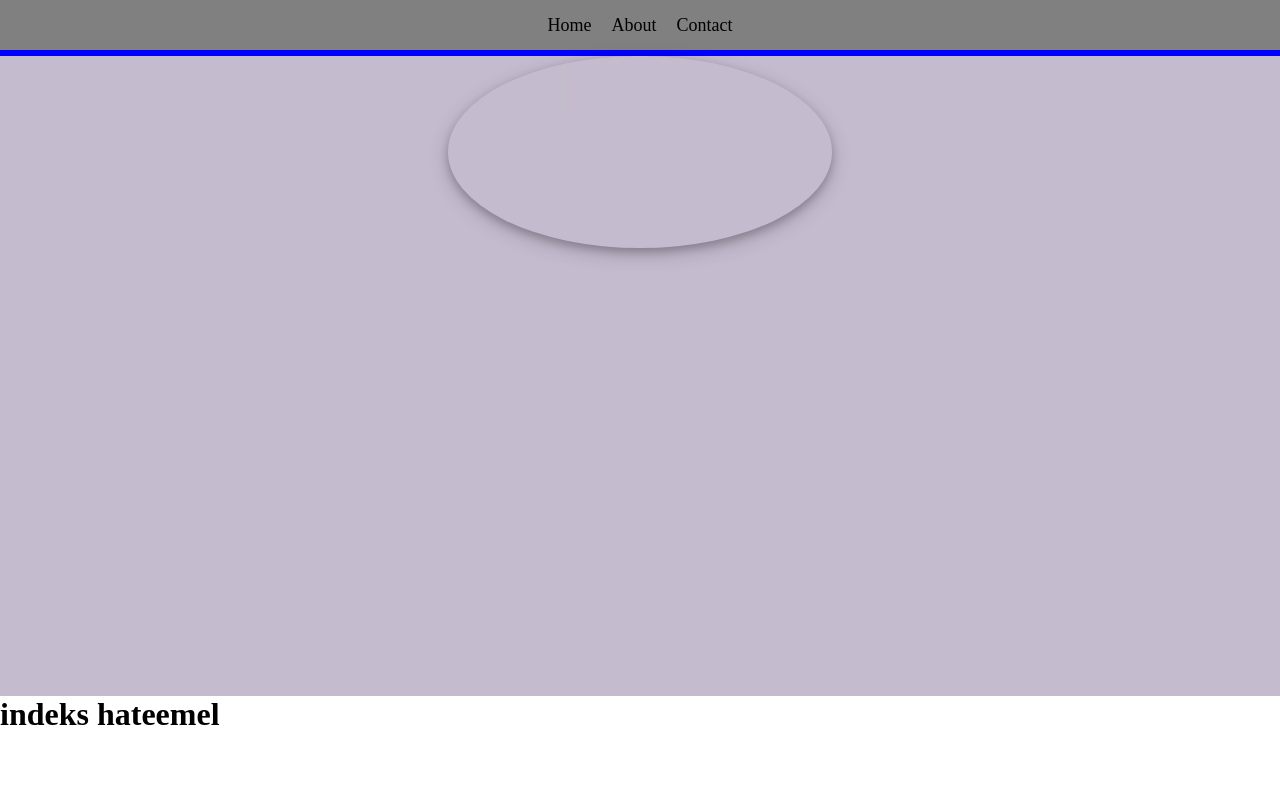
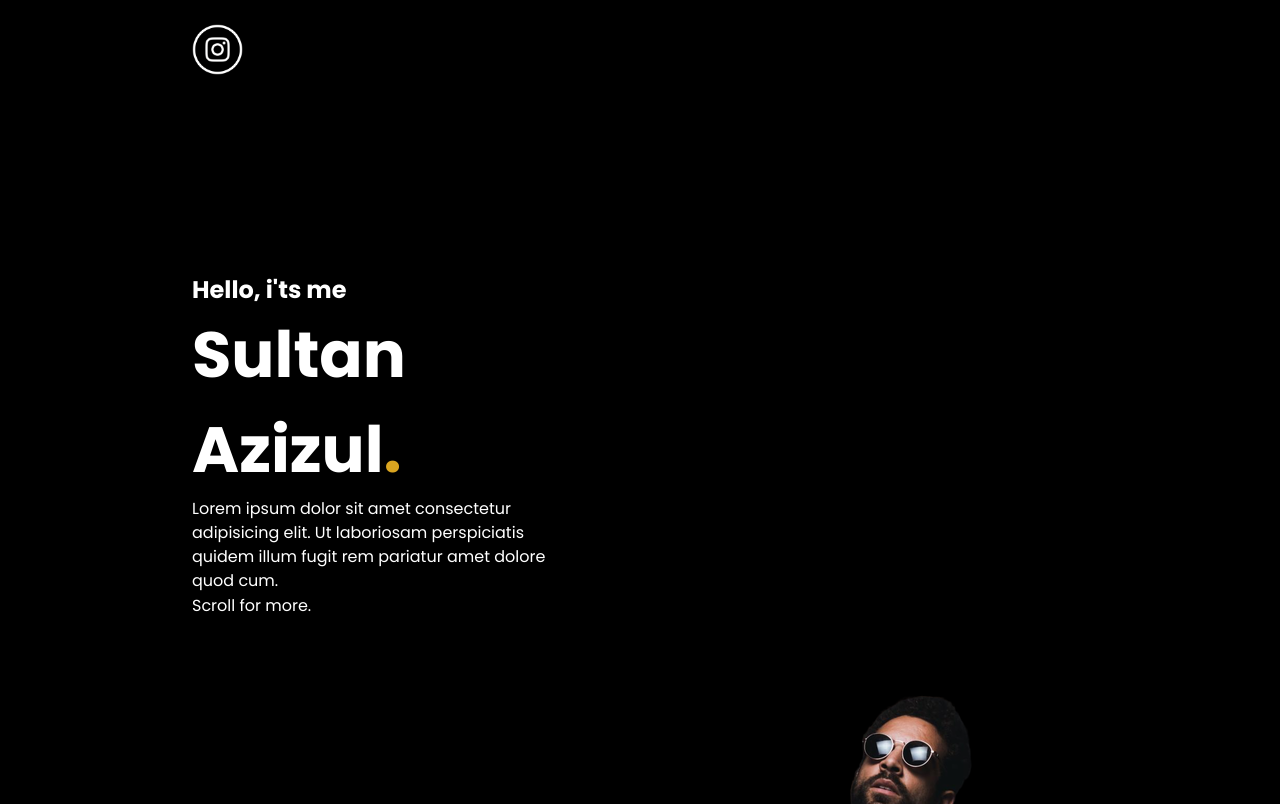
Before and after one commit to sultanazizul/sultanazizul.github.io, a plain HTML site: page html/index.html in a window 1280 px wide. Shown: the top 804 px of the page. Drawn offline with nearby package versions, Linux system fonts and the light colour scheme; files that its build step writes are made by us from their sources.

Commit message:
second commit

```diff
--- a/css/main.css
+++ /dev/null
@@ -1,15 +0,0 @@
-/* *, html{
-    padding: 0px;
-    margin: 0px
-} */
-
-.ul-navbar{
-    background-color: aliceblue;
-    height: 30spx;
-
-}
-
-.li-navbar{
-    background-color: blue;
-    list-style-type: none;
-}
--- a/css/style.css
+++ b/css/style.css
@@ -1,55 +1,77 @@
-*,
-html {
-  padding: 0px;
-  margin: 0px;
+* {
+  margin: 0;
+  padding: 0;
+  text-decoration: none;
+  box-sizing: border-box;
+  color: white;
+}
+body {
+  background-color: black;
+  font-family: "Poppins", sans-serif;
+  min-height: 2000px;
 }
 
-.container-navbar {
-  height: 7vh;
-  background-color: blue;
+/* Navbar */
+.navbar {
+  /* background-color: yellow; */
+  height: 4rem;
 }
 
-.ul-navbar {
-  background-color: gray;
-  display: flex;
-  justify-content: center;
-  align-items: center;
-  height: 50px;
+.navbar .navbar-logo img {
+  width: 4%;
+  margin-left: 12rem;
+  margin-top: 1.5rem;
+  /* background-color: aqua; */
 }
 
-.li-navbar {
-  color: black;
-  list-style-type: none;
-  font-size: large;
-  padding: 10px;
-  align-items: center;
+/* Hero Section */
+section {
+  margin-left: 12rem;
+  margin-right: 12rem;
+  /* background-color: blue; */
 }
 
-.a-navbar {
-  color: black;
-  text-decoration: none;
+.hero {
+  margin-top: 13rem;
+  /* display: flex; */
+}
+.hero.row {
+  display: flex;
 }
 
-.img-content {
-  /* display: block; */
-  margin-left: auto;
-  margin-right: auto;
-  height: 30%;
-  box-shadow: 0 4px 8px 0 rgba(0, 0, 0, 0.2), 0 6px 20px 0 rgba(0, 0, 0, 0.19);
-  border-radius: 50%;
-  display: flex;
-  justify-content: center;
-  align-items: center;
-}
-.container-content {
-  background-color: rgb(197, 187, 207);
-  height: 80vh;
+.hero .row .content {
+  /* background-color: blueviolet; */
+  margin-right: 60%;
+  /* flex: 1 1 40rem; */
 }
 
-.container-footer {
-  height: 13vh;
+.hero .row .content h1 {
+  font-weight: 700;
+  font-size: 4rem;
+  /* background-color: brown; */
 }
-.h1-1 {
-  color: black;
-  text-align: centerZ;
+
+.hero .row .content h1 span {
+  /* background-color: rgb(218, 24, 24); */
+  color: goldenrod;
 }
+
+.hero .row .content h4 {
+  font-weight: 700;
+  font-size: 1.5rem;
+  /* background-color: yellowgreen; */
+}
+
+.hero .row .content p {
+  line-height: 1.5rem;
+}
+
+/* .hero .row .hero-photo {
+  flex: 1 1 40rem;
+} */
+
+.hero .row .hero-photo img {
+  /* background-color: violet; */
+  float: right;
+  /* display: inline; */
+}
--- a/html/index.html
+++ b/html/index.html
@@ -1,41 +1,58 @@
-<html>
+<!DOCTYPE html>
+<html lang="en">
+  <head>
+    <meta charset="UTF-8" />
+    <meta http-equiv="X-UA-Compatible" content="IE=edge" />
+    <meta name="viewport" content="width=device-width, initial-scale=1.0" />
+    <title>My Portofolio</title>
 
-<head>
-    <title>Website Percobaan</title>
-    <link rel="stylesheet" href="style.css" />
-</head>
+    <!-- Fonts -->
+    <link rel="preconnect" href="https://fonts.googleapis.com" />
+    <link rel="preconnect" href="https://fonts.gstatic.com" crossorigin />
+    <link
+      href="https://fonts.googleapis.com/css2?family=Marck+Script&family=Poppins:ital,wght@0,100;0,300;0,400;0,700;0,800;0,900;1,700&display=swap"
+      rel="stylesheet"
+    />
 
-<body>
-    <!-- NAVBAR -->
-    <div class="container-navbar">
-        <ul class="ul-navbar">
-            <li class="li-navbar">
-                <a href="#" class="a-navbar">Home</a>
-            </li>
-            <li class="li-navbar">
-                <a href="about.html" class="a-navbar">About</a>
-            </li>
-            <li class="li-navbar">
-                <a href="contact.html" class="a-navbar">Contact</a>
-            </li>
-        </ul>
+    <!-- Feather Icon-->
+    <script src="https://unpkg.com/feather-icons"></script>
+
+    <!-- CSS -->
+    <link rel="stylesheet" href="../css/style.css" />
+  </head>
+  <body>
+    <!-- Navbar Start -->
+    <div class="navbar">
+      <div class="navbar-logo">
+        <a href="#"><img src="../img/Instagram_logo.png" alt="logo" /></a>
+      </div>
     </div>
-    <!-- NAVBAR END -->
+    <!-- Navbar End -->
 
-    <!-- CONTENT -->
-    <div class="container-content">
-        <a target="_blank" rel="noopener" href="https://ths.li/XXqqD3">
-            <img src="pprofil.jpg" class="img-content">
-        </a>
+    <!-- Hero Section Start -->
+    <section class="hero" id="hero">
+      <div class="row">
+        <div class="content">
+          <h4>Hello, i'ts me</h4>
+          <h1>Sultan Azizul<span>.</span></h1>
+          <p>
+            Lorem ipsum dolor sit amet consectetur adipisicing elit. Ut
+            laboriosam perspiciatis quidem illum fugit rem pariatur amet dolore
+            quod cum.
+          </p>
+          <a href="#" class="cta">Scroll for more.</a>
+        </div>
+        <div class="hero-photo"><img src="../img/pp.png" alt="photo" /></div>
+      </div>
+    </section>
+    <!-- Hero Section End -->
 
-    </div>
-    <!-- CONTENT END -->
+    <!-- Feather Icon  -->
+    <script>
+      feather.replace();
+    </script>
 
-    <!-- FOOTER -->
-    <div class="container-footer">
-        <h1 class="h1-1">indeks hateemel</h1>
-    </div>
-    <!-- FOOTER END -->
-</body>
-
+    <!-- Javascript -->
+    <script src="js/index.js"></script>
+  </body>
 </html>
```
Also changed, not shown: html/about.html (deleted, +0 -36 lines), html/contact.html (deleted, +0 -15 lines), img/Instagram_logo.png (added), img/header-bg.jpg (added), img/pp.png (added), js/index.js (added).
